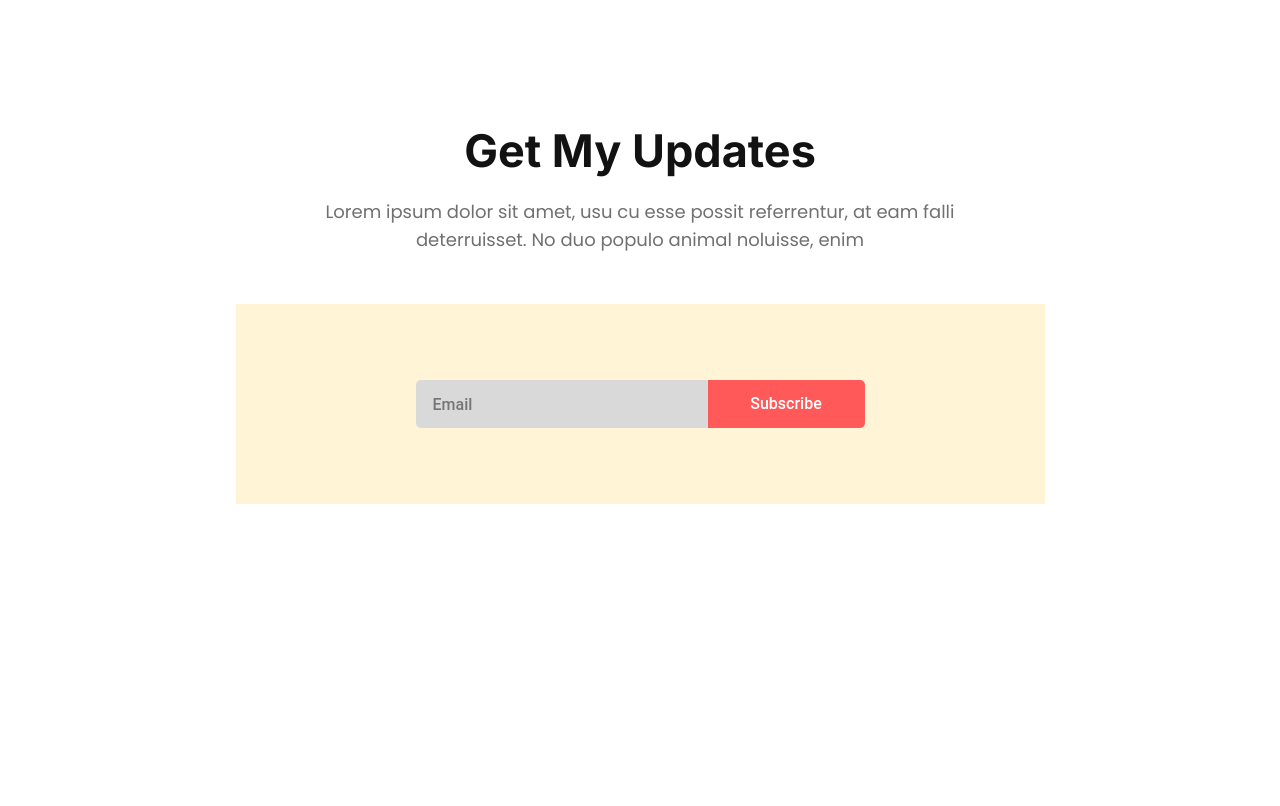
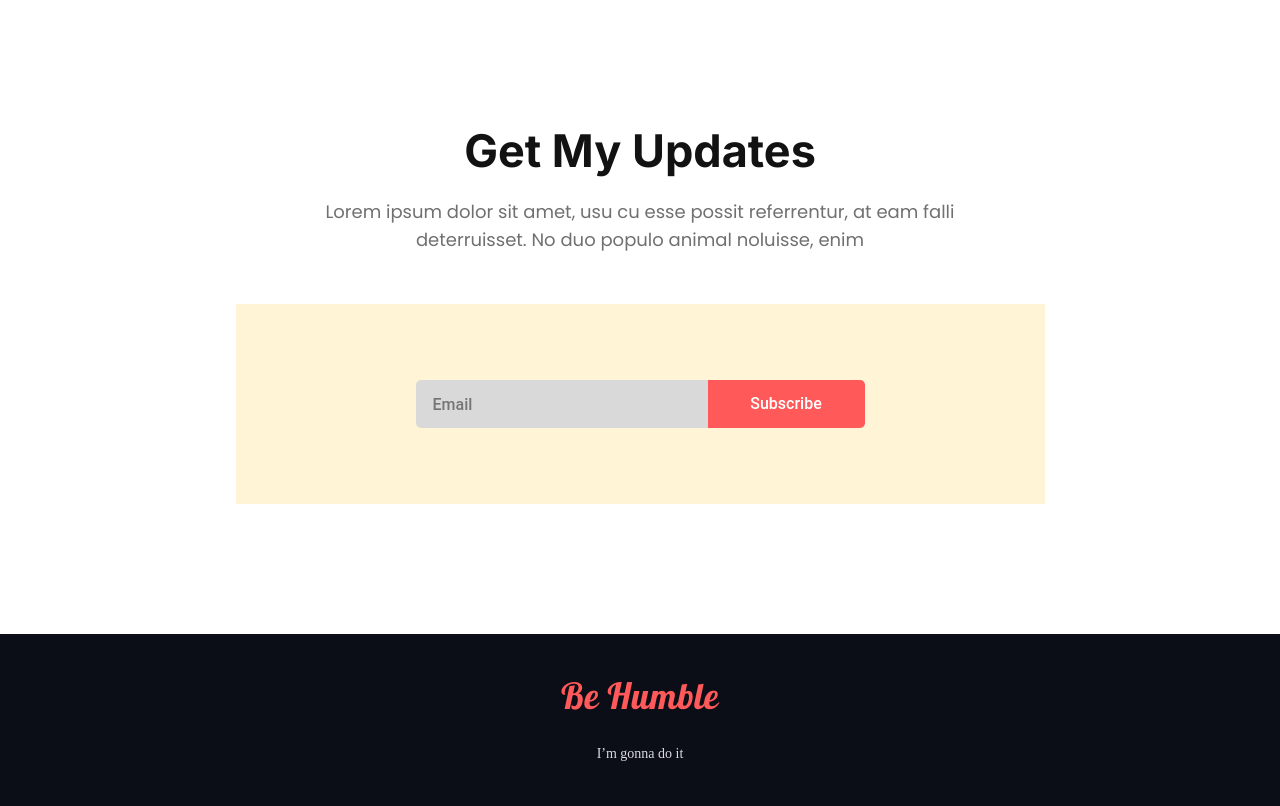
Before and after one commit to raofun/Donate-now-resposive, a plain HTML site: page index.html in a window 1280 px wide. Shown: the part 3153-3959 px from the top of the page. Before the commit the page ends 3787 px from the top, so only its background shows below. Drawn offline with Linux system fonts and the light colour scheme.

Commit message:
full resposive website

```diff
--- a/index.html
+++ b/index.html
@@ -122,7 +122,10 @@
 
     </main>
     <footer>
-
+        <div class="footer-content">
+            <h4 class="foot-tit">Be Humble</h4>
+            <p class="foot-des">I’m gonna do it</p>
+        </div>
     </footer>
 </body>
 
--- a/styles/donate.css
+++ b/styles/donate.css
@@ -1,4 +1,5 @@
 @import url('https://fonts.googleapis.com/css2?family=Inter:ital,opsz,wght@0,14..32,100..900;1,14..32,100..900&family=Poppins:ital,wght@0,100;0,200;0,300;0,400;0,500;0,600;0,700;0,800;0,900;1,100;1,200;1,300;1,400;1,500;1,600;1,700;1,800;1,900&display=swap');
+@import url('https://fonts.googleapis.com/css2?family=Lobster&display=swap');
 
 * {
     margin: 0px;
@@ -6,6 +7,9 @@
 }
 
 /* Shared Styles */
+button {
+    cursor: pointer;
+}
 .don-tit {
     color: #121212;
     /* text-align: center; */
@@ -375,7 +379,40 @@ hr {
     font-style: normal;
     font-weight: 500;
     line-height: 20px;
-    /* 125% */
+
+}
+
+footer{
+    background: var(--Default-Black, #0B0D17);
+}
+.footer-content{
+padding: 43px 629px 42px 653px;
+display: flex;
+flex-direction: column;
+align-items: center;
+justify-content: center;
+gap: 24px;
+}
+.foot-tit{
+color: #FF5959;
+font-feature-settings: 'liga' off, 'clig' off;
+font-family: Lobster;
+font-size: 36px;
+font-style: normal;
+font-weight: 400;
+line-height: 44px; /* 122.222% */
+letter-spacing: 0.5px;
+}
+.foot-des{
+color: var(--Text-Gray-300, #D9DBE1);
+font-feature-settings: 'liga' off;
+
+/* Body / Body 2 */
+font-family: Manrope;
+font-size: 14px;
+font-style: normal;
+font-weight: 400;
+line-height: 24px; /* 171.429% */
 }
 
 
@@ -467,6 +504,11 @@ hr {
         width: 30%;
         font-size: 0.8em;
     }
+    .footer-content{
+        padding: 20px 0;
+        margin-bottom: none;
+
+    }
 
 }
 
@@ -543,7 +585,23 @@ hr {
         width: 90%;
         border-radius: 20px;
     }
-
+    .footer-content{
+        padding: 30px 0px;
+        margin-bottom: none;
+    }
 
 
 }
+@media screen and (min-width: 992px) and (max-width: 1400px) {
+   .plan-cards {
+        /* flex-direction: column; */
+        flex-wrap: wrap;
+        align-items: center;
+        justify-content: center;
+    }
+    .footer-content{
+        padding: 40px 0px;
+        margin-bottom: none;
+    }
+
+}
```
